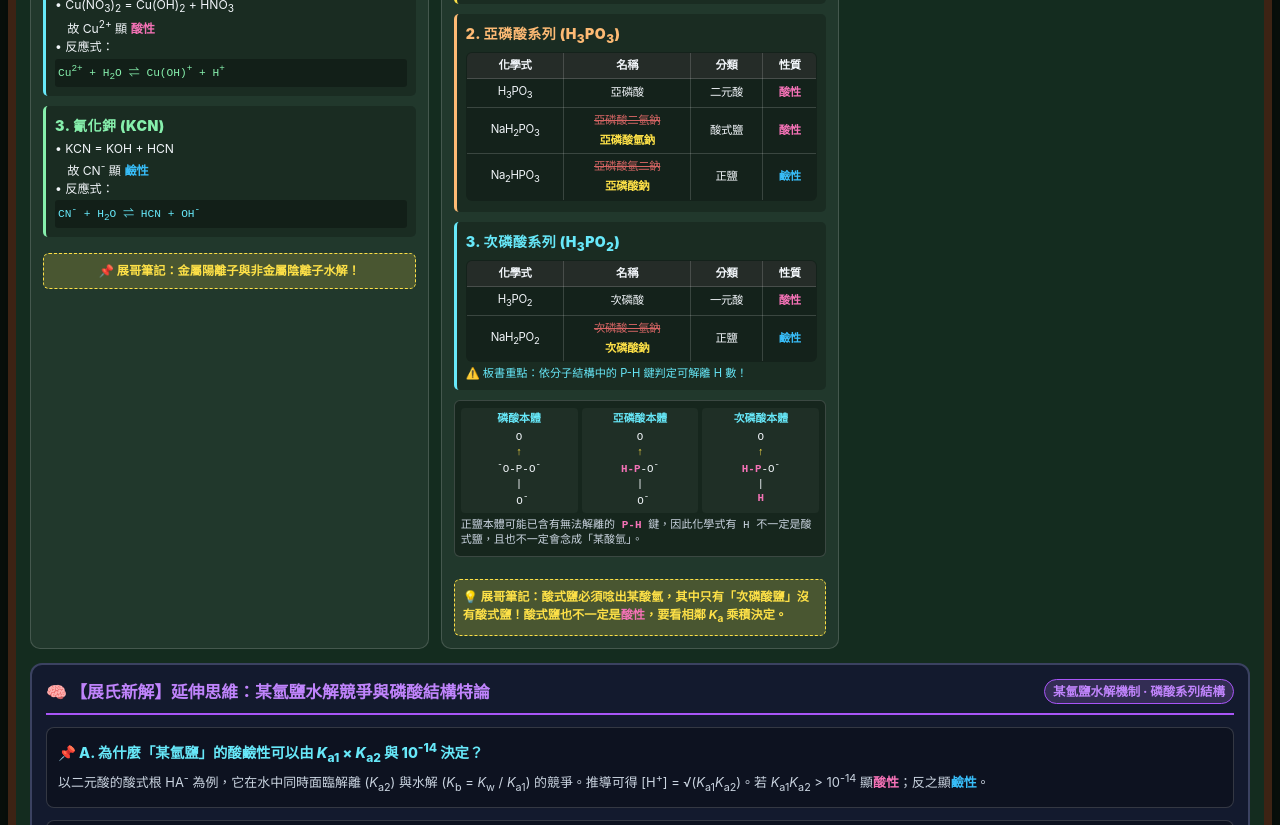
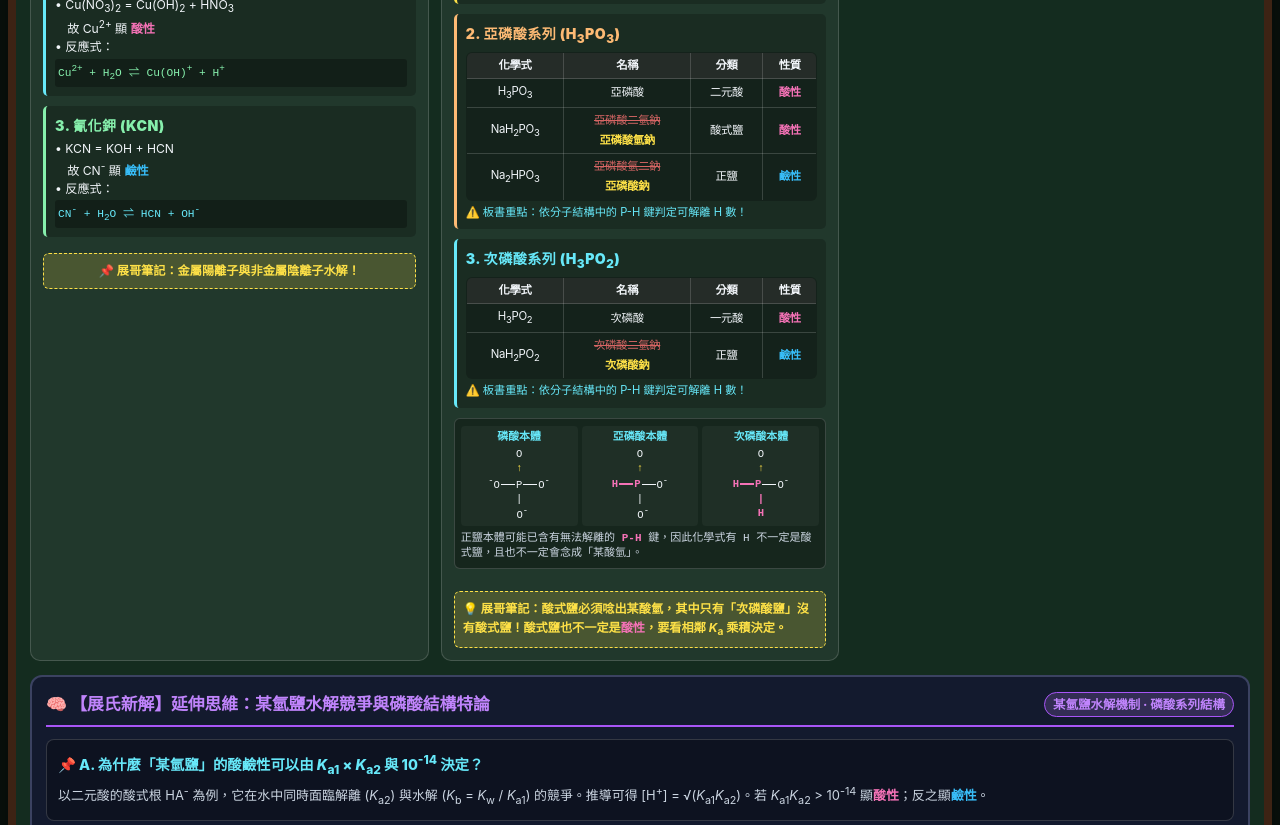
Before and after one commit to Jelly-ChinChan/Acid-base-hand-out9, a plain HTML site: page index.html in a window 1280 px wide. Shown: the part 1931-2756 px from the top of the page. Drawn offline with Linux system fonts and the light colour scheme.

Commit message:
Refine styles and update footer view count
Adjusted font sizes and improved layout for structural diagrams. Updated view count in the footer.

```diff
--- a/index.html
+++ b/index.html
@@ -346,7 +346,7 @@
       padding: 7px 6px;
       margin-bottom: 6px;
       font-family: monospace;
-      font-size: 0.68rem;
+      font-size: 0.66rem;
       line-height: 1.35;
       color: var(--text-main);
     }
@@ -360,12 +360,21 @@
       background: rgba(255, 255, 255, 0.04);
       border-radius: 4px;
       padding: 4px 2px;
+      white-space: nowrap;
     }
     .struct-title {
       color: var(--chalk-cyan);
       font-weight: 700;
       margin-bottom: 3px;
       font-size: 0.68rem;
+    }
+    .bond-long {
+      display: inline-block;
+      width: 14px;
+      border-top: 1.5px solid currentColor;
+      vertical-align: middle;
+      margin: 0 1px;
+      height: 0;
     }
     .coord-arrow {
       color: var(--chalk-yellow);
@@ -374,6 +383,10 @@
     .ph-bond {
       color: var(--chalk-acid);
       font-weight: 800;
+    }
+    .bond-long.ph-bond {
+      border-top-color: var(--chalk-acid);
+      border-top-width: 2px;
     }
 
     .eq-scroll-wrap {
@@ -791,7 +804,7 @@
         </div>
       </div>
 
-      <!-- 欄位四：其他非多元酸鹽的水解酸鹼性（獨立新段落） -->
+      <!-- 欄位四：其他非多元酸鹽的水解酸鹼性 -->
       <div class="col-card">
         <div class="col-title">
           <span>四、其他非多元酸鹽水解</span>
@@ -881,6 +894,9 @@
               <td><span class="txt-base">鹼性</span></td>
             </tr>
           </table>
+          <div style="font-size:0.7rem; color:var(--chalk-cyan); margin-top:4px; line-height:1.35;">
+            ⚠️ 板書重點：依分子結構中的 P-H 鍵判定可解離 H 數！
+          </div>
         </div>
 
         <div class="section-box" style="border-left-color: var(--chalk-cyan);">
@@ -903,32 +919,32 @@
           </div>
         </div>
 
-        <!-- 結構圖示（P→O 配位共價鍵 ↑）+ 展哥筆記 -->
+        <!-- 結構圖示 + 展哥筆記 -->
         <div class="struct-diagram-box">
           <div class="struct-grid">
             <div class="struct-item">
               <div class="struct-title">磷酸本體</div>
-              <div>&nbsp;&nbsp;&nbsp;&nbsp;O&nbsp;&nbsp;&nbsp;&nbsp;</div>
-              <div>&nbsp;&nbsp;&nbsp;&nbsp;<span class="coord-arrow">↑</span>&nbsp;&nbsp;&nbsp;&nbsp;</div>
-              <div><sup>-</sup>O-P-O<sup>-</sup></div>
-              <div>&nbsp;&nbsp;&nbsp;&nbsp;|&nbsp;&nbsp;&nbsp;&nbsp;</div>
-              <div>&nbsp;&nbsp;&nbsp;&nbsp;O<sup>-</sup>&nbsp;&nbsp;&nbsp;</div>
+              <div>&nbsp;&nbsp;&nbsp;&nbsp;&nbsp;&nbsp;O&nbsp;&nbsp;&nbsp;&nbsp;&nbsp;&nbsp;</div>
+              <div>&nbsp;&nbsp;&nbsp;&nbsp;&nbsp;&nbsp;<span class="coord-arrow">↑</span>&nbsp;&nbsp;&nbsp;&nbsp;&nbsp;&nbsp;</div>
+              <div><sup>-</sup>O<span class="bond-long"></span>P<span class="bond-long"></span>O<sup>-</sup></div>
+              <div>&nbsp;&nbsp;&nbsp;&nbsp;&nbsp;&nbsp;|&nbsp;&nbsp;&nbsp;&nbsp;&nbsp;&nbsp;</div>
+              <div>&nbsp;&nbsp;&nbsp;&nbsp;&nbsp;&nbsp;O<sup>-</sup>&nbsp;&nbsp;&nbsp;&nbsp;&nbsp;</div>
             </div>
             <div class="struct-item">
               <div class="struct-title">亞磷酸本體</div>
-              <div>&nbsp;&nbsp;&nbsp;&nbsp;O&nbsp;&nbsp;&nbsp;&nbsp;</div>
-              <div>&nbsp;&nbsp;&nbsp;&nbsp;<span class="coord-arrow">↑</span>&nbsp;&nbsp;&nbsp;&nbsp;</div>
-              <div><span class="ph-bond">H-P</span>-O<sup>-</sup></div>
-              <div>&nbsp;&nbsp;&nbsp;&nbsp;|&nbsp;&nbsp;&nbsp;&nbsp;</div>
-              <div>&nbsp;&nbsp;&nbsp;&nbsp;O<sup>-</sup>&nbsp;&nbsp;&nbsp;</div>
+              <div>&nbsp;&nbsp;&nbsp;&nbsp;&nbsp;&nbsp;O&nbsp;&nbsp;&nbsp;&nbsp;&nbsp;&nbsp;</div>
+              <div>&nbsp;&nbsp;&nbsp;&nbsp;&nbsp;&nbsp;<span class="coord-arrow">↑</span>&nbsp;&nbsp;&nbsp;&nbsp;&nbsp;&nbsp;</div>
+              <div><span class="ph-bond">H<span class="bond-long ph-bond"></span>P</span><span class="bond-long"></span>O<sup>-</sup></div>
+              <div>&nbsp;&nbsp;&nbsp;&nbsp;&nbsp;&nbsp;|&nbsp;&nbsp;&nbsp;&nbsp;&nbsp;&nbsp;</div>
+              <div>&nbsp;&nbsp;&nbsp;&nbsp;&nbsp;&nbsp;O<sup>-</sup>&nbsp;&nbsp;&nbsp;&nbsp;&nbsp;</div>
             </div>
             <div class="struct-item">
               <div class="struct-title">次磷酸本體</div>
-              <div>&nbsp;&nbsp;&nbsp;&nbsp;O&nbsp;&nbsp;&nbsp;&nbsp;</div>
-              <div>&nbsp;&nbsp;&nbsp;&nbsp;<span class="coord-arrow">↑</span>&nbsp;&nbsp;&nbsp;&nbsp;</div>
-              <div><span class="ph-bond">H-P</span>-O<sup>-</sup></div>
-              <div>&nbsp;&nbsp;&nbsp;&nbsp;|&nbsp;&nbsp;&nbsp;&nbsp;</div>
-              <div>&nbsp;&nbsp;&nbsp;&nbsp;<span class="ph-bond">H</span>&nbsp;&nbsp;&nbsp;&nbsp;</div>
+              <div>&nbsp;&nbsp;&nbsp;&nbsp;&nbsp;&nbsp;O&nbsp;&nbsp;&nbsp;&nbsp;&nbsp;&nbsp;</div>
+              <div>&nbsp;&nbsp;&nbsp;&nbsp;&nbsp;&nbsp;<span class="coord-arrow">↑</span>&nbsp;&nbsp;&nbsp;&nbsp;&nbsp;&nbsp;</div>
+              <div><span class="ph-bond">H<span class="bond-long ph-bond"></span>P</span><span class="bond-long"></span>O<sup>-</sup></div>
+              <div>&nbsp;&nbsp;&nbsp;&nbsp;&nbsp;&nbsp;<span class="ph-bond">|</span>&nbsp;&nbsp;&nbsp;&nbsp;&nbsp;&nbsp;</div>
+              <div>&nbsp;&nbsp;&nbsp;&nbsp;&nbsp;&nbsp;<span class="ph-bond">H</span>&nbsp;&nbsp;&nbsp;&nbsp;&nbsp;&nbsp;</div>
             </div>
           </div>
           <div style="margin-top:5px; font-size:0.69rem; color:var(--text-sub); line-height:1.4;">
@@ -977,7 +993,7 @@
       <div>展氏新解 · 多元酸鹽的酸鹼性</div>
       <div class="footer-copyright">© 展氏新解 版權所有</div>
       <div style="font-size:0.78rem; opacity:0.85; margin-top:4px;">
-        👀 累計點閱：<span id="pageViews" style="color:var(--chalk-yellow); font-weight:bold;">641</span> 次
+        👀 累計點閱：<span id="pageViews" style="color:var(--chalk-yellow); font-weight:bold;">642</span> 次
       </div>
     </div>
 
```
